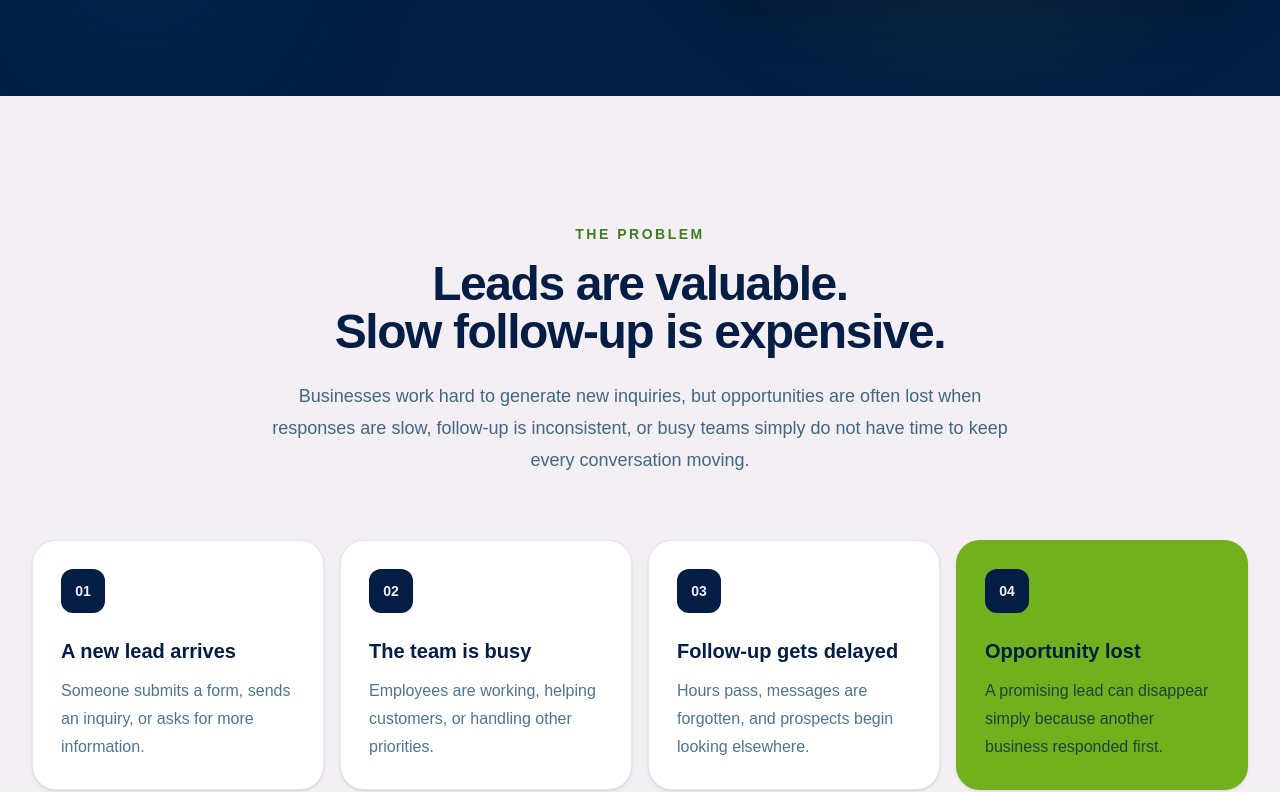
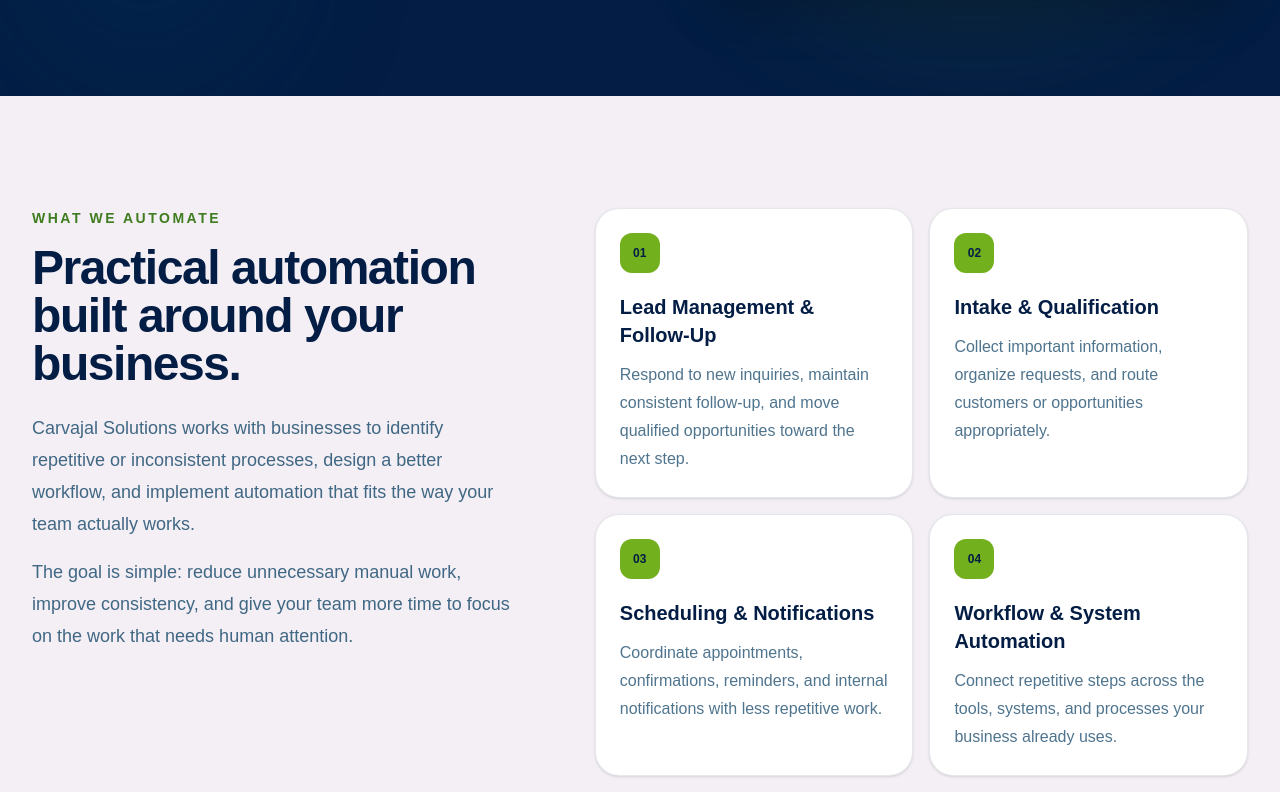
Before and after one commit to zmagnaye/Carvajal-Solutions, a Next.js app: page / in a window 1280 px wide. Shown: the part 978-1770 px from the top of the page. Built offline with nearby package versions, Linux system fonts and the light colour scheme.

Commit message:
feat: add automation consulting offer section

```diff
--- a/app/page.tsx
+++ b/app/page.tsx
@@ -272,6 +272,82 @@ export default function Home() {
                   Qualified lead → Appointment or human handoff
                 </p>
               </div>
+            </div>
+          </div>
+        </div>
+      </section>
+
+      {/* AUTOMATION CONSULTING OFFER */}
+      <section className="bg-(--cs-off-white) text-(--cs-navy)">
+        <div className="mx-auto max-w-7xl px-5 py-16 sm:px-6 sm:py-20 lg:px-8 lg:py-28">
+          <div className="grid gap-10 lg:grid-cols-[0.85fr_1.15fr] lg:gap-20">
+            {/* OFFER COPY */}
+            <div>
+              <p className="text-xs font-bold tracking-[0.16em] text-(--cs-green-dark) sm:text-sm sm:tracking-[0.18em]">
+                WHAT WE AUTOMATE
+              </p>
+
+              <h2 className="mt-4 text-3xl font-bold tracking-[-0.03em] sm:text-4xl lg:text-5xl">
+                Practical automation built around your business.
+              </h2>
+
+              <p className="mt-6 max-w-xl text-base leading-7 text-(--cs-blue)/75 sm:text-lg sm:leading-8">
+                Carvajal Solutions works with businesses to identify repetitive
+                or inconsistent processes, design a better workflow, and
+                implement automation that fits the way your team actually
+                works.
+              </p>
+
+              <p className="mt-4 max-w-xl text-base leading-7 text-(--cs-blue)/75 sm:text-lg sm:leading-8">
+                The goal is simple: reduce unnecessary manual work, improve
+                consistency, and give your team more time to focus on the work
+                that needs human attention.
+              </p>
+            </div>
+
+            {/* OFFER EXAMPLES */}
+            <div className="grid gap-4 sm:grid-cols-2">
+              {[
+                {
+                  number: "01",
+                  title: "Lead Management & Follow-Up",
+                  description:
+                    "Respond to new inquiries, maintain consistent follow-up, and move qualified opportunities toward the next step.",
+                },
+                {
+                  number: "02",
+                  title: "Intake & Qualification",
+                  description:
+                    "Collect important information, organize requests, and route customers or opportunities appropriately.",
+                },
+                {
+                  number: "03",
+                  title: "Scheduling & Notifications",
+                  description:
+                    "Coordinate appointments, confirmations, reminders, and internal notifications with less repetitive work.",
+                },
+                {
+                  number: "04",
+                  title: "Workflow & System Automation",
+                  description:
+                    "Connect repetitive steps across the tools, systems, and processes your business already uses.",
+                },
+              ].map((item) => (
+                <article
+                  key={item.number}
+                  className="rounded-3xl border border-(--cs-navy)/10 bg-white p-5 shadow-sm transition-all hover:-translate-y-1 hover:border-(--cs-green)/40 hover:shadow-lg sm:p-6"
+                >
+                  <div className="flex h-10 w-10 items-center justify-center rounded-xl bg-(--cs-green) text-xs font-black text-(--cs-navy)">
+                    {item.number}
+                  </div>
+
+                  <h3 className="mt-5 text-xl font-bold">{item.title}</h3>
+
+                  <p className="mt-3 leading-7 text-(--cs-blue)/70">
+                    {item.description}
+                  </p>
+                </article>
+              ))}
             </div>
           </div>
         </div>
```
